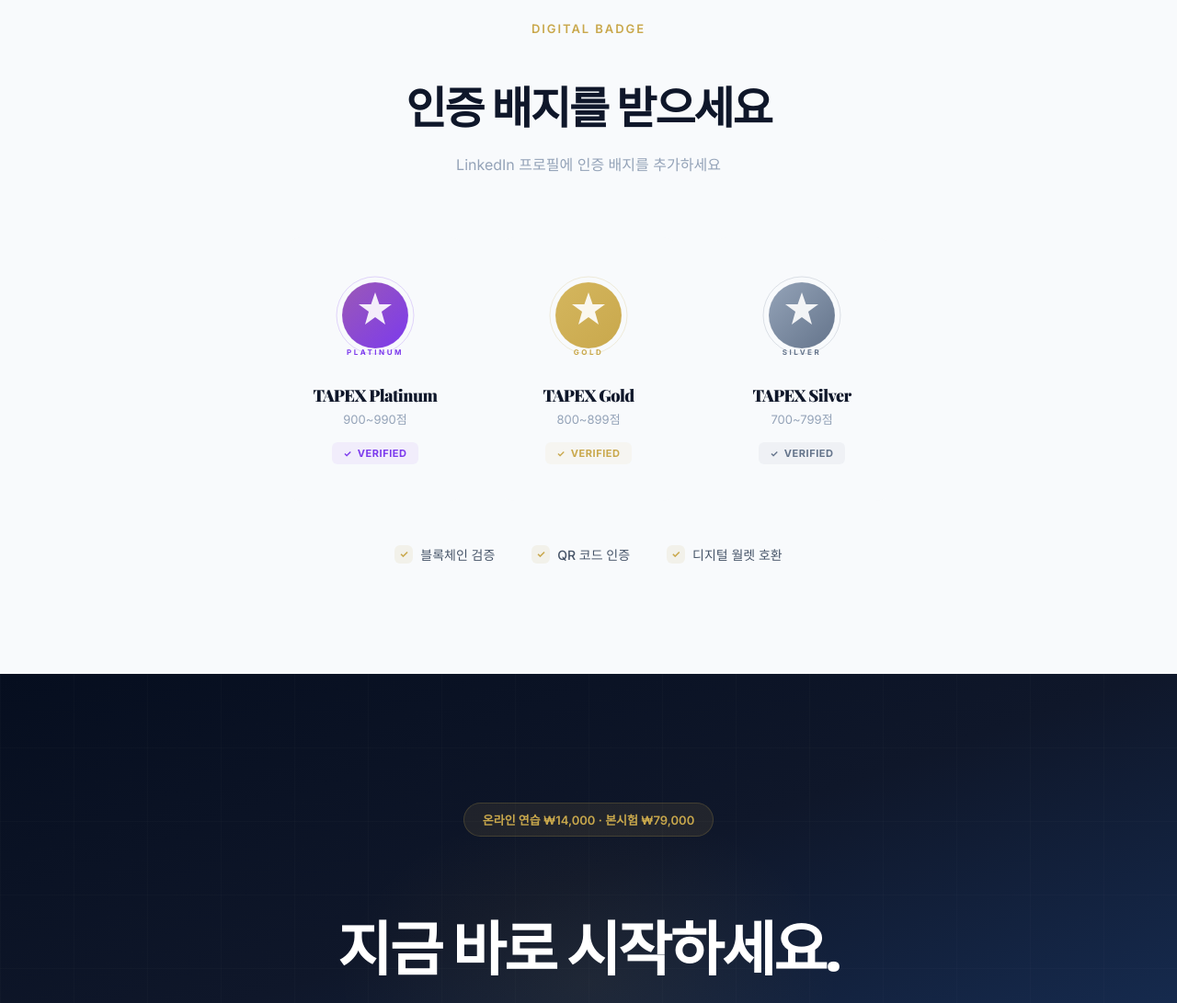
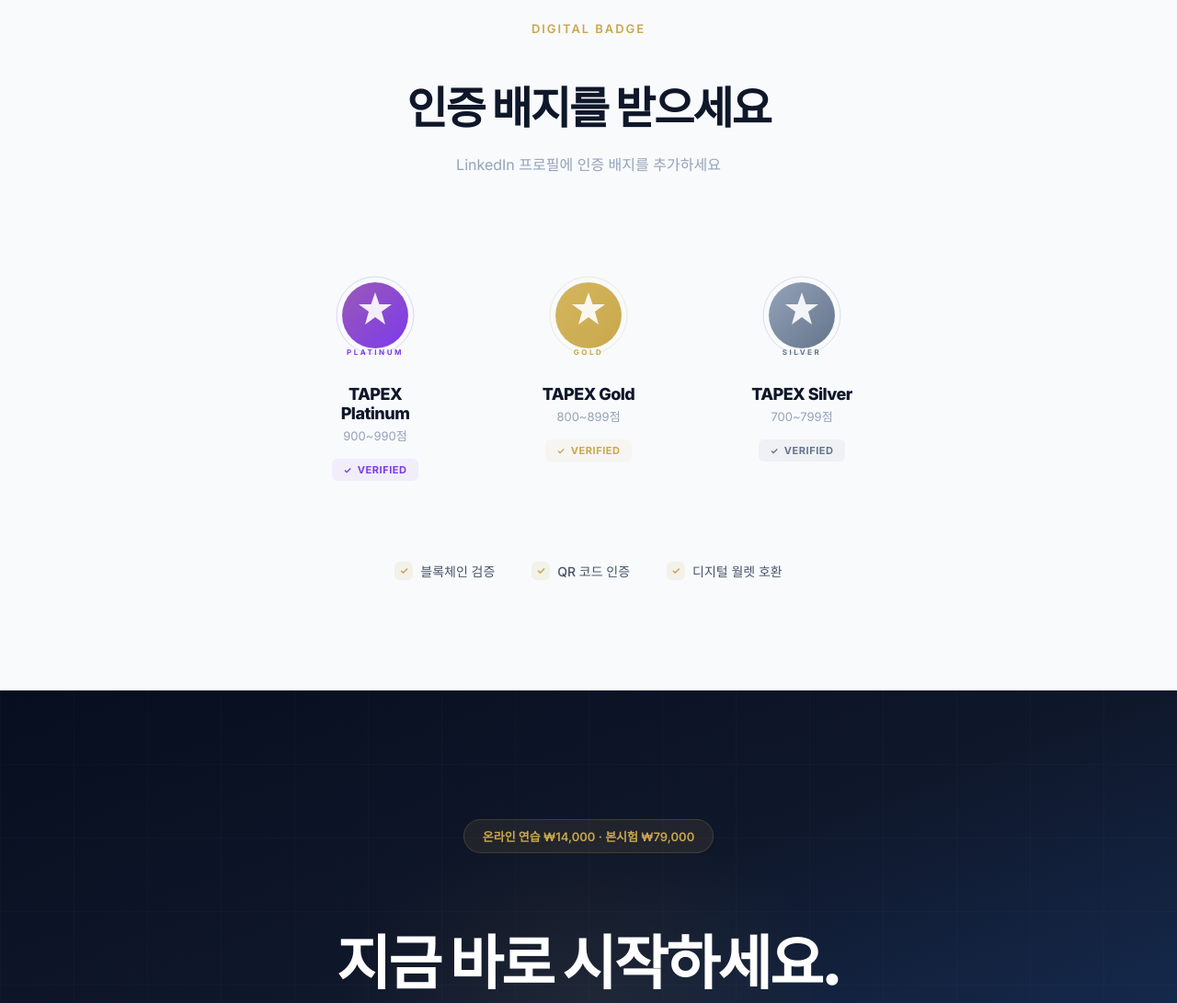
Before and after one commit to seojoonkim/tapex, a Next.js app: page / in a window 1280 px wide. Shown: the part 6467-7558 px from the top of the page at 92% size. Built offline with nearby package versions, Linux system fonts and the light colour scheme.

Commit message:
fix: all fonts to sans-serif (Inter + Noto Sans KR), remove Playfair

```diff
--- a/src/app/layout.tsx
+++ b/src/app/layout.tsx
@@ -12,7 +12,7 @@
       <head>
         <link rel="preconnect" href="https://fonts.googleapis.com" />
         <link rel="preconnect" href="https://fonts.gstatic.com" crossOrigin="anonymous" />
-        <link href="https://fonts.googleapis.com/css2?family=Playfair+Display:wght@700;900&family=Inter:wght@400;500;600;700;800;900&family=Noto+Serif+KR:wght@400;700;900&display=swap" rel="stylesheet" />
+        <link href="https://fonts.googleapis.com/css2?family=Inter:wght@400;500;600;700;800;900&family=Noto+Sans+KR:wght@400;500;600;700;800;900&display=swap" rel="stylesheet" />
       </head>
       <body style={{ margin: 0, padding: 0 }}>
         {children}
--- a/src/app/page.tsx
+++ b/src/app/page.tsx
@@ -33,8 +33,7 @@
   return { ref, count: target };
 }
 
-const FONT = "'Inter', 'Noto Serif KR', -apple-system, sans-serif";
-const FONT_SERIF = "'Playfair Display', 'Noto Serif KR', Georgia, serif";
+const FONT = "'Inter', 'Noto Sans KR', -apple-system, sans-serif";
 
 /* ─── Mobile detection hook ─── */
 function useIsMobile() {
@@ -98,7 +97,7 @@
         transition: 'all 0.3s ease',
         boxShadow: scrolled ? '0 1px 12px rgba(0,0,0,0.04)' : 'none',
       }}>
-        <span style={{ fontFamily: FONT_SERIF, fontWeight: 700, fontSize: 24, letterSpacing: '-0.02em', color: '#0F172A', display: 'flex', alignItems: 'center', gap: 0, position: 'relative' }}>
+        <span style={{ fontFamily: FONT, fontWeight: 700, fontSize: 24, letterSpacing: '-0.02em', color: '#0F172A', display: 'flex', alignItems: 'center', gap: 0, position: 'relative' }}>
           TAPEX
           <span style={{ position: 'absolute', bottom: -4, left: 0, width: '100%', height: 2.5, background: 'linear-gradient(90deg, #C9A84C, rgba(240,208,128,0.3))', borderRadius: 2 }} />
         </span>
@@ -269,7 +268,7 @@
         letterSpacing: '-0.04em',
         marginBottom: 28,
         maxWidth: 900,
-        fontFamily: FONT_SERIF,
+        fontFamily: FONT,
         position: 'relative',
       }}>
         AI를 잘 활용하는<br />인재의 기준,{' '}
@@ -442,7 +441,7 @@
         <h2 style={{
           fontSize: 'clamp(26px, 5vw, 48px)', fontWeight: 900,
           color: '#fff', marginBottom: isMobile ? 48 : 72,
-          letterSpacing: '-0.04em', fontFamily: FONT_SERIF,
+          letterSpacing: '-0.04em', fontFamily: FONT,
         }}>숫자로 보는 TAPEX</h2>
 
         <div style={{ display: 'grid', gridTemplateColumns: isMobile ? 'repeat(2, 1fr)' : 'repeat(4, 1fr)', gap: isMobile ? 24 : 40 }}>
@@ -508,7 +507,7 @@
             fontSize: 'clamp(28px, 5vw, 48px)', fontWeight: 900,
             color: '#0F172A', marginBottom: 28,
             letterSpacing: '-0.04em', lineHeight: 1.2,
-            fontFamily: FONT_SERIF,
+            fontFamily: FONT,
           }}>일은 이미<br />AI가 하고 있다</h2>
 
           <div style={{
@@ -650,7 +649,7 @@
         <h2 style={{
           fontSize: 'clamp(26px, 5vw, 48px)', fontWeight: 900,
           color: '#0F172A', textAlign: 'center', marginBottom: 16,
-          letterSpacing: '-0.04em', fontFamily: FONT_SERIF,
+          letterSpacing: '-0.04em', fontFamily: FONT,
         }}>이런 분이 응시합니다</h2>
         <p style={{ textAlign: 'center', marginBottom: 56, fontSize: 16, color: '#94A3B8', fontWeight: 400, lineHeight: 1.8 }}>
           취준생부터 기업 HR까지 — AI 활용 능력이 필요한 모든 분께
@@ -810,7 +809,7 @@
         <h2 style={{
           fontSize: 'clamp(26px, 5vw, 48px)', fontWeight: 900,
           color: '#0F172A', textAlign: 'center', marginBottom: 12,
-          letterSpacing: '-0.04em', fontFamily: FONT_SERIF,
+          letterSpacing: '-0.04em', fontFamily: FONT,
         }}>6가지 역량으로 측정합니다</h2>
         <p style={{ textAlign: 'center', fontSize: 16, color: '#94A3B8', marginBottom: 16, lineHeight: 1.8 }}>
           사용할 AI 모델은 수험생이 자유롭게 선택
@@ -899,7 +898,7 @@
         <h2 style={{
           fontSize: 'clamp(26px, 5vw, 48px)', fontWeight: 900,
           color: '#0F172A', textAlign: 'center', marginBottom: 56,
-          letterSpacing: '-0.04em', fontFamily: FONT_SERIF,
+          letterSpacing: '-0.04em', fontFamily: FONT,
         }}>당신의 점수는 어디에?</h2>
 
         <div style={{ display: 'grid', gridTemplateColumns: isMobile ? '1fr' : 'repeat(2, 1fr)', gap: 12 }}>
@@ -999,7 +998,7 @@
             fontSize: 'clamp(26px, 5vw, 48px)', fontWeight: 900,
             color: '#0F172A', marginBottom: 28,
             letterSpacing: '-0.04em', lineHeight: 1.2,
-            fontFamily: FONT_SERIF,
+            fontFamily: FONT,
           }}>AI 잘 쓰는 사람,<br />TAPEX 점수로 찾으세요</h2>
 
           <div style={{
@@ -1127,7 +1126,7 @@
         <h2 style={{
           fontSize: 'clamp(26px, 5vw, 48px)', fontWeight: 900,
           color: '#0F172A', marginBottom: 16,
-          letterSpacing: '-0.04em', fontFamily: FONT_SERIF,
+          letterSpacing: '-0.04em', fontFamily: FONT,
         }}>인증 배지를 받으세요</h2>
         <p style={{ fontSize: 16, color: '#94A3B8', marginBottom: 64, lineHeight: 1.8 }}>
           LinkedIn 프로필에 인증 배지를 추가하세요
@@ -1153,7 +1152,7 @@
               }}
             >
               <BadgeSVG color={b.color} gradStart={b.gradStart} gradEnd={b.gradEnd} level={b.level} idx={i} />
-              <div style={{ fontWeight: 800, fontSize: 18, color: '#0F172A', marginBottom: 4, letterSpacing: '-0.03em', fontFamily: FONT_SERIF }}>
+              <div style={{ fontWeight: 800, fontSize: 18, color: '#0F172A', marginBottom: 4, letterSpacing: '-0.03em', fontFamily: FONT }}>
                 TAPEX {b.level}
               </div>
               <div style={{ fontSize: 13, color: '#94A3B8', marginBottom: 16 }}>{b.range}점</div>
@@ -1239,7 +1238,7 @@
           fontSize: 'clamp(36px, 7vw, 64px)', fontWeight: 900,
           color: '#fff', marginBottom: 20,
           letterSpacing: '-0.04em', lineHeight: 1.1,
-          fontFamily: FONT_SERIF,
+          fontFamily: FONT,
         }}>지금 바로 시작하세요.</h2>
         <p style={{
           color: 'rgba(255,255,255,0.5)', fontSize: 18,
@@ -1311,7 +1310,7 @@
         <div style={{ display: 'grid', gridTemplateColumns: isMobile ? '1fr' : 'repeat(auto-fit, minmax(160px, 1fr))', gap: isMobile ? 32 : 48, marginBottom: isMobile ? 40 : 64 }}>
           {/* Brand column */}
           <div>
-            <span style={{ fontFamily: FONT_SERIF, fontWeight: 700, fontSize: 22, letterSpacing: '-0.02em', color: '#fff', display: 'inline-block', marginBottom: 16 }}>TAPEX</span>
+            <span style={{ fontFamily: FONT, fontWeight: 700, fontSize: 22, letterSpacing: '-0.02em', color: '#fff', display: 'inline-block', marginBottom: 16 }}>TAPEX</span>
             <p style={{ fontSize: 13, color: '#475569', lineHeight: 1.8, marginBottom: 16 }}>
               Test of AI Prompt EXpertise<br />
               세계 최초 AI 활용 능력 인증 시험
```
